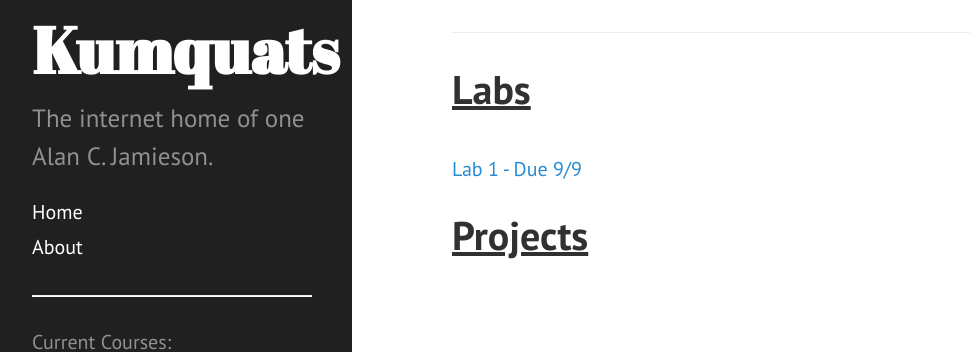
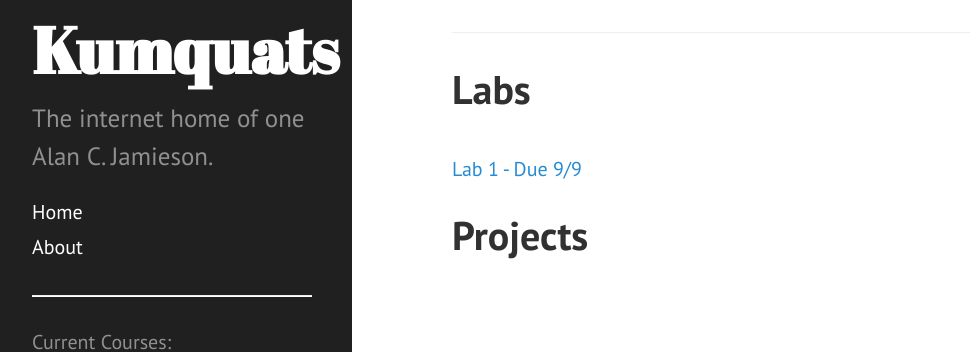
Before and after one commit to ripark/ripark.github.io, a Jekyll site: the page built from f15/cosc480.html, in a window 1280 px wide. Shown: the part 216-568 px from the top of the page, without its empty margins (8-978 px from the left). Built offline with Jekyll 4.4.1, drawn with Linux system fonts in a browser that asks for light colours; Markdown is read by kramdown in place of the engine named in the settings.

Commit message:
Fixed underlining

```diff
--- a/f15/cosc438.html
+++ b/f15/cosc438.html
@@ -10,5 +10,5 @@ shorttitle: "COSC 438"
 <br>
 <a href="https://www.facebook.com/groups/807737985990912/">Facebook Group</a>
 <hr>
-<h1><u>Project Docs</u></h1>
+<h1>Project Docs</h1>
 <a href="http://ripark.github.io/f15/COSC438WrittenProp.pdf">Written Proposal Requirements - Due 9/9</a>
--- a/f15/cosc480.html
+++ b/f15/cosc480.html
@@ -10,8 +10,8 @@ title: "COSC 480: Topics in Computer Science"
 <br>
 <a href="https://www.facebook.com/groups/689069824526980/">Facebook Group</a>
 <hr>
-<h1><u>Labs</u></h1>
+<h1>Labs</h1>
 <br>
 <a href="http://ripark.github.io/f15/COSC480Lab1.pdf">Lab 1 - Due 9/9</a>
 <br>
-<h1><u>Projects</u></h1>
+<h1>Projects</h1>
```
